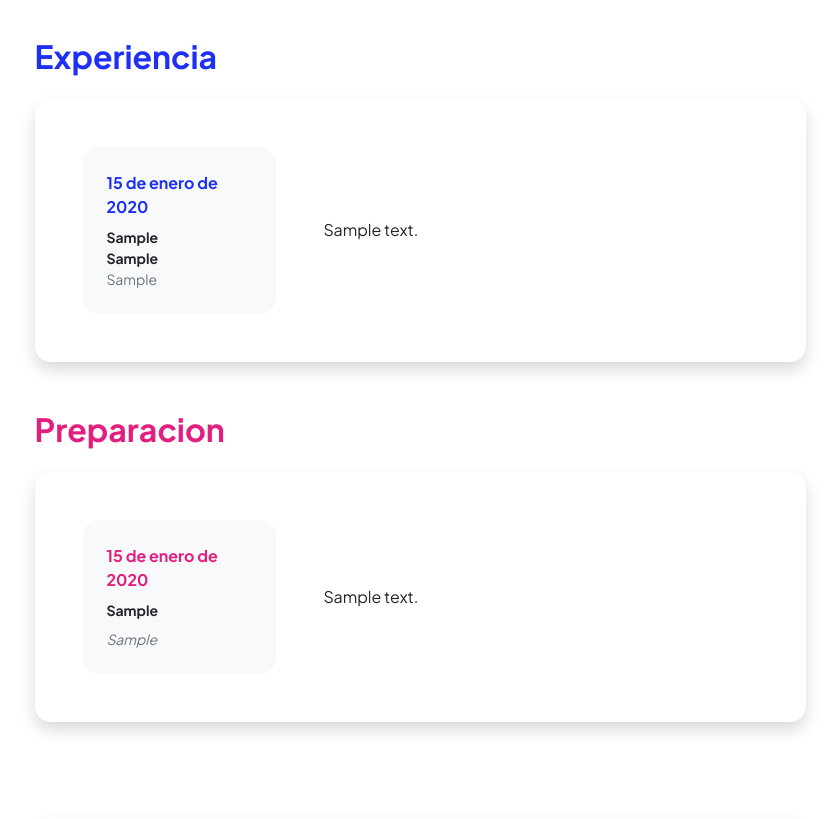
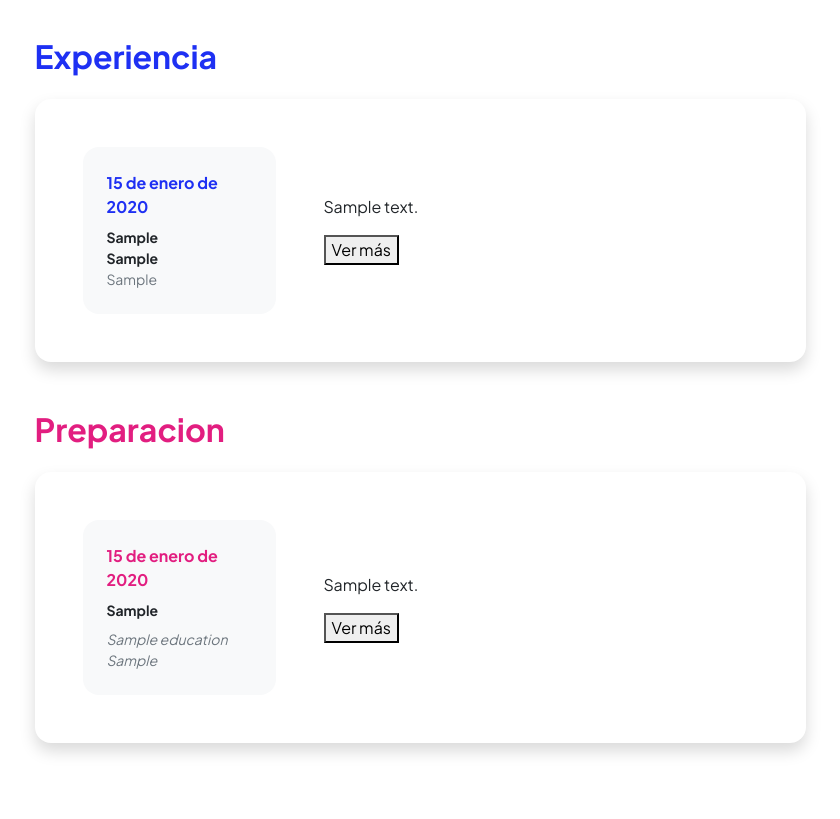
Before and after one commit to rammerbot/serviexpo, a Django app: page /resume/ in a window 1280 px wide. Shown: the part 189-1008 px from the top of the page, without its empty margins (220-1060 px from the left). Run offline with Django 5.2, Linux system fonts and the light colour scheme; tables that the repository leaves empty hold one stand-in row (values such as "Sample post"); some libraries are stand-ins or nearby versions.

Commit message:
carga de contenido

```diff
--- a/applications/project/models.py
+++ b/applications/project/models.py
@@ -7,6 +7,7 @@ class Project(models.Model):
     project = models.CharField('Proyecto',max_length=100)
     resume = models.TextField('Resumen')
     image = models.ImageField('Imagen', upload_to='project/')
+    url = models.URLField('Url', blank=True)
 
     class Meta:
         verbose_name = ('Proyecto')
--- a/applications/resume/models.py
+++ b/applications/resume/models.py
@@ -9,7 +9,7 @@ class Experience(models.Model):
     position = models.CharField('Cargo', max_length=50, blank=True)
     company = models.CharField('Compañia', max_length=100)
     description = models.TextField('Description')
-    image = models.ImageField('Imagen', upload_to='experiencia/')
+    image = models.ImageField('Imagen', upload_to='experiencia/', blank=True)
 
     class Meta:
         verbose_name = ('Experiencia')
@@ -21,7 +21,8 @@ class Experience(models.Model):
 class Education(models.Model):
     date = models.DateField('Fecha')
     institute = models.CharField('Instituto', max_length=150)
-    certificate = models.CharField('Certificado', max_length=200)
+    title = models.CharField('Titulo', max_length=100)
+    certificate = models.URLField('Certificado', blank=True)
     description = models.TextField('Descripcion')
 
     class Meta:
@@ -29,7 +30,7 @@ class Education(models.Model):
         verbose_name_plural = ('Educaciones')
 
     def __str__(self):
-        return self.institute
+        return self.title
 
 class Skill(models.Model):
     skill_0 = models.CharField('Habilidad 1',max_length =100)
--- a/serviexpo/settings/prod.py
+++ b/serviexpo/settings/prod.py
@@ -3,8 +3,8 @@ from .base import *
 # SECURITY WARNING: don't run with debug turned on in production!
 DEBUG = True
 
-ALLOWED_HOSTS = ['.rammerbot.com']
-CSRF_TRUSTED_ORIGINS=['https://serviexpo.rammerbot.com']
+ALLOWED_HOSTS = []
+
 
 # Database
 # https://docs.djangoproject.com/en/5.0/ref/settings/#databases
--- a/templates/contact/contact.html
+++ b/templates/contact/contact.html
@@ -101,7 +101,7 @@
                 Swal.fire({
                 icon: 'success',
                 title: '¡Gracias por contactarnos!',
-                text: 'Responderemos tan pronto como sea posible. Mientras tanto, visita mi blog para mantenerte actualizado.',
+                text: 'Responderemos tan pronto como sea posible. Mientras tanto, visita mi blog para mantenerte actualizado. RammerBot.com',
                 });
             }
         }
--- a/templates/home/index.html
+++ b/templates/home/index.html
@@ -151,7 +151,7 @@
                     <div class="col-xxl-8">
                         <div class="text-center my-5">
                             <h2 class="display-5 fw-bolder"><span class="text-gradient d-inline">Sobre Mi</span></h2>
-                            <p class="lead fw-light mb-4">Mi Nombre es Rammer Gomez y estoy aqui para ayudarte a despegar.</p>
+                            <p class="lead fw-light mb-4">¡Hola! Mi Nombre es Rammer Gomez y estoy aqui para ayudarte a despegar.</p>
                             <p class="text-muted">{{about}}</p>
                             <div class="d-flex justify-content-center fs-2 gap-4">
                                 {% if x != "" %}
--- a/templates/resume/resume.html
+++ b/templates/resume/resume.html
@@ -28,7 +28,14 @@
                                                 <div class="small text-muted">{{experience.company}}</div>
                                             </div>
                                         </div>
-                                        <div class="col-lg-8"><div>{{experience.description}}</div></div>
+
+                                        <div class="col-lg-8"><div>
+                                            <div class="summary-container">
+                                                <p class="summary">{{ experience.description|truncatechars:100 }}</p>
+                                                <p class="full-text" style="display: none;">{{experience.description}}</p>
+                                                <button class="toggle-button" onclick="toggleText(this)">Ver más</button>
+                                            </div>
+                                        </div></div>
                                     </div>
                                 </div>
                             </div>
@@ -49,11 +56,20 @@
                                                     <div class="small fw-bolder">{{education.institute}}</div>
                                                 </div>
                                                 <div class="fst-italic">
+                                                    <div class="small text-muted">{{education.title}}</div>
+                                                </div>
+                                                <div class="fst-italic">
                                                     <div class="small text-muted">{{education.certificate}}</div>
                                                 </div>
                                             </div>
                                         </div>
-                                        <div class="col-lg-8"><div>{{education.description}}</div></div>
+                                        <div class="col-lg-8"><div>
+                                            <div class="summary-container">
+                                                <p class="summary">{{ education.description|truncatechars:100 }}</p>
+                                                <p class="full-text" style="display: none;">{{ education.description}}</p>
+                                                <button class="toggle-button" onclick="toggleText(this)">Ver más</button>
+                                            </div>
+                                        </div></div>
                                     </div>
                                 </div>
                             </div>
@@ -101,4 +117,22 @@
             </div>
         </div>
     </main>
+
+    <script>
+        function toggleText(button) {
+            const container = button.parentElement;
+            const summary = container.querySelector('.summary');
+            const fullText = container.querySelector('.full-text');
+
+            if (summary.style.display === '' || summary.style.display === 'block') {
+                summary.style.display = 'none';
+                fullText.style.display = 'block';
+                button.textContent = 'Ver menos';
+            } else {
+                summary.style.display = 'block';
+                fullText.style.display = 'none';
+                button.textContent = 'Ver más';
+            }
+        }
+    </script>
 {% endblock content %}
```
Also changed, not shown: templates/project/project.html (+24 -2 lines), applications/project/migrations/0002_project_url.py (added), applications/resume/migrations/0002_alter_education_certificate_alter_experience_image.py (added), applications/resume/migrations/0003_education_title.py (added), media/project/rammerbot.png (added).
